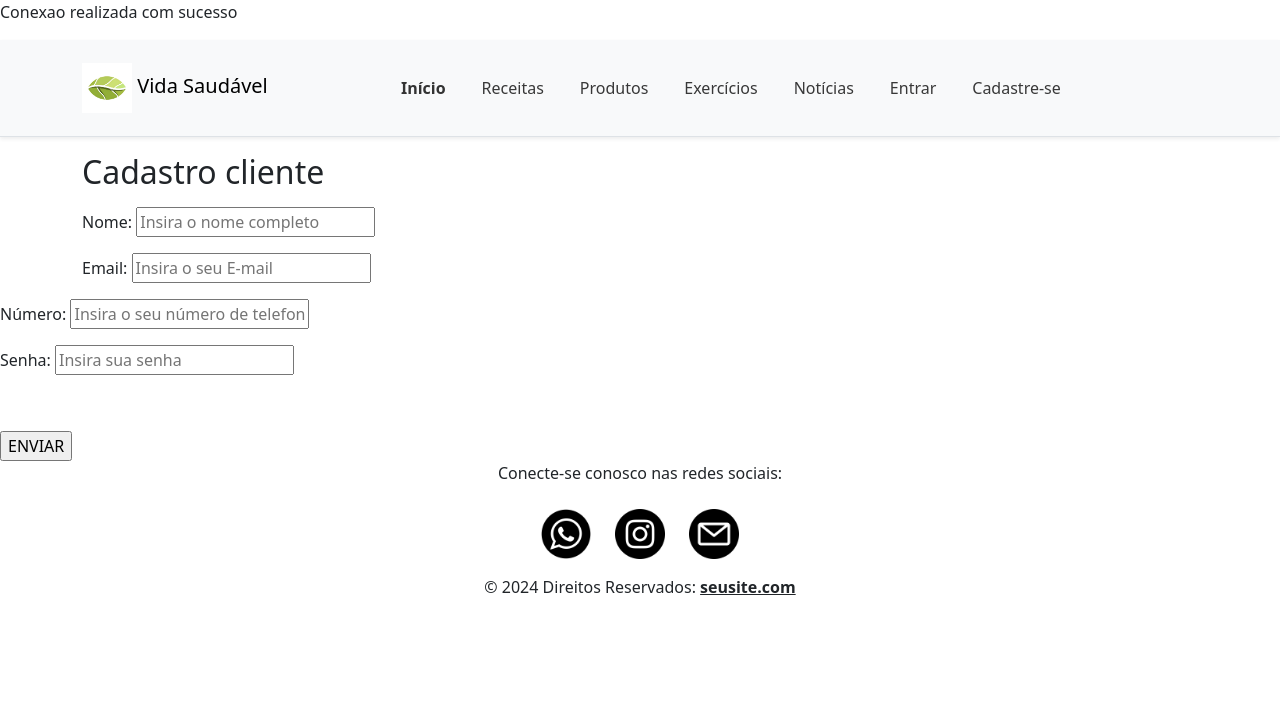
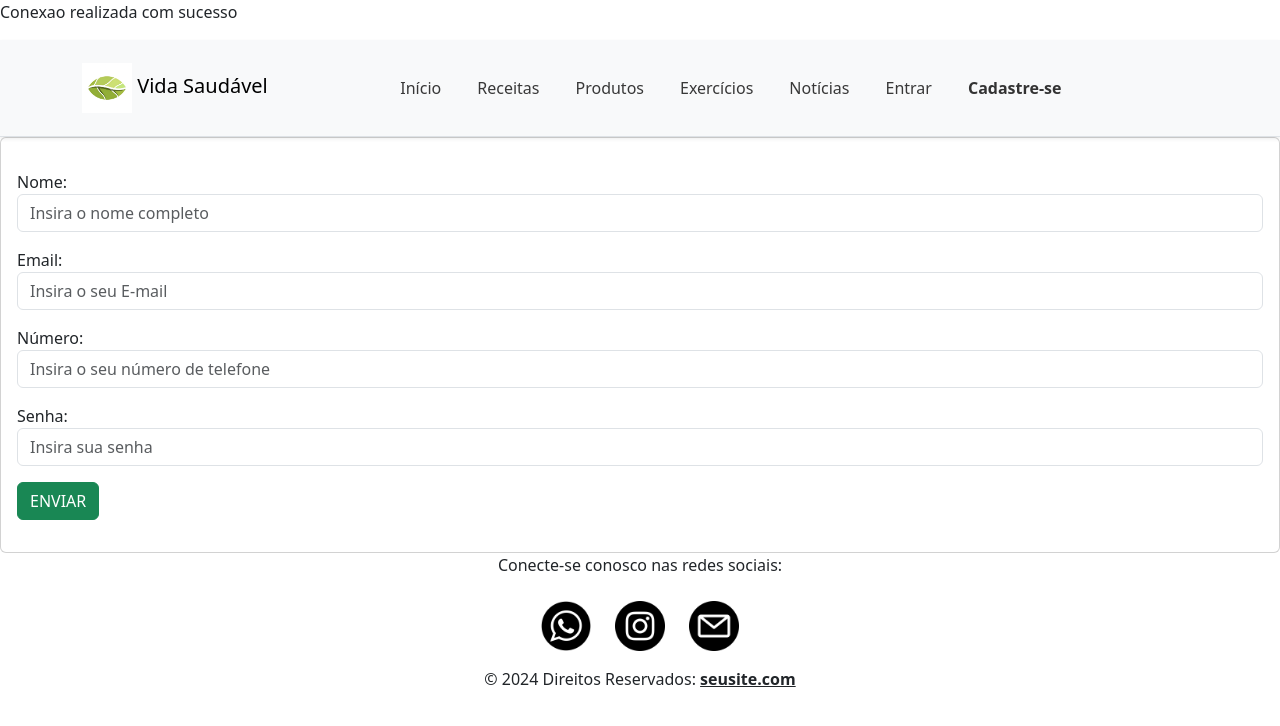
Before and after one commit to DanielZTZ/TCC-SITE, a PHP site: page /Cadastro_cliente_git.php in a window 1280 px wide. Shown: the top 726 px of the page. Run offline with PHP 8.4, Linux system fonts and the light colour scheme.

Commit message:
Update Cadastro_cliente_git.php

```diff
--- a/Cadastro_cliente_git.php
+++ b/Cadastro_cliente_git.php
@@ -13,6 +13,8 @@ include_once("conexao_tcc.php");
     <script src="https://cdn.jsdelivr.net/npm/bootstrap@5.3.0-alpha1/dist/js/bootstrap.min.js"></script>
     <link href="principal.css" rel="stylesheet">
 </head>
+<link rel="stylesheet" href="css_gabriel.css">
+
 <body>
 
 
@@ -32,25 +34,25 @@ include_once("conexao_tcc.php");
                 <div class="collapse navbar-collapse" id="navbarNav">
                     <ul class="navbar-nav mx-auto"> <!-- Alteração na classe para centralizar os links -->
                         <li class="nav-item">
-                            <a class="nav-link active" href="principal.php">Início</a>
+                            <a class="nav-link" href="principal.php">Início</a>
                         </li>
                         <li class="nav-item">
-                            <a class="nav-link" href="#contato">Receitas</a>
+                            <a class="nav-link" href="receitas.html">Receitas</a>
                         </li>
                         <li class="nav-item">
                             <a class="nav-link" href="produtos.html">Produtos</a>
                         </li>
                         <li class="nav-item">
-                            <a class="nav-link" href="#servicos">Exercícios</a>
+                            <a class="nav-link" href="exercicios_git.html">Exercícios</a>
                         </li>
                         <li class="nav-item">
                             <a class="nav-link" href="noticia22.php">Notícias</a>
                         </li>
                         <li class="nav-item">
-                            <a class="nav-link" href="#contato">Entrar</a>
+                            <a class="nav-link" href="login_tcc.php">Entrar</a>
                         </li>
                         <li class="nav-item">
-                            <a class="nav-link" href="#contato">Cadastre-se</a>
+                            <a class="nav-link active" href="Cadastro_cliente_git.php">Cadastre-se</a>
                         </li>
                     </ul>
 
@@ -59,32 +61,29 @@ include_once("conexao_tcc.php");
         </div>
     </header>
 
-    <div class="container mt-3">
-  <h2>Cadastro cliente</h2>
+     <div class="card custom-card-width">
+        <div class="card-body">
             <form method="POST" action="recebe_cadastro_tcc.php">
                 <div class="mb-3 mt-3">
                     <label for="nme">Nome:</label>
-      <input type="text" name="nome" placeholder="Insira o nome completo">
+                    <input type="text" name="nome" class="form-control" placeholder="Insira o nome completo">
                 </div>
+                <div class="mb-3">
                     <label for="email">Email:</label>
-      <input type="text" name="email" placeholder="Insira o seu E-mail">
+                    <input type="text" name="email" class="form-control" placeholder="Insira o seu E-mail">
                 </div>
                 <div class="mb-3">
                     <label for="nmo">Número:</label>
-      <input type="text" name="telefone" placeholder="Insira o seu número de telefone">
+                    <input type="text" name="telefone" class="form-control" placeholder="Insira o seu número de telefone">
                 </div>
                 <div class="mb-3 mt-3">
                     <label for="senha">Senha:</label>
-      <input type="text" name="senha" placeholder="Insira sua senha">
+                    <input type="text" name="senha" class="form-control" placeholder="Insira sua senha">
                 </div>
-
-    <div class="form-check mb-3">
-      <label class="form-check-label">
-
-      </label>
+                <input type="submit" class="btn btn-success" value="ENVIAR">
+            </form>
         </div>
-    <input type="submit" value="ENVIAR">
-  </form>
+    </div>
 </div>
         <!-- Ícones de contato -->
         <div class="d-none d-lg-block text-center mb-4">
```
Lines whose indentation alone changed are shown as unchanged.
